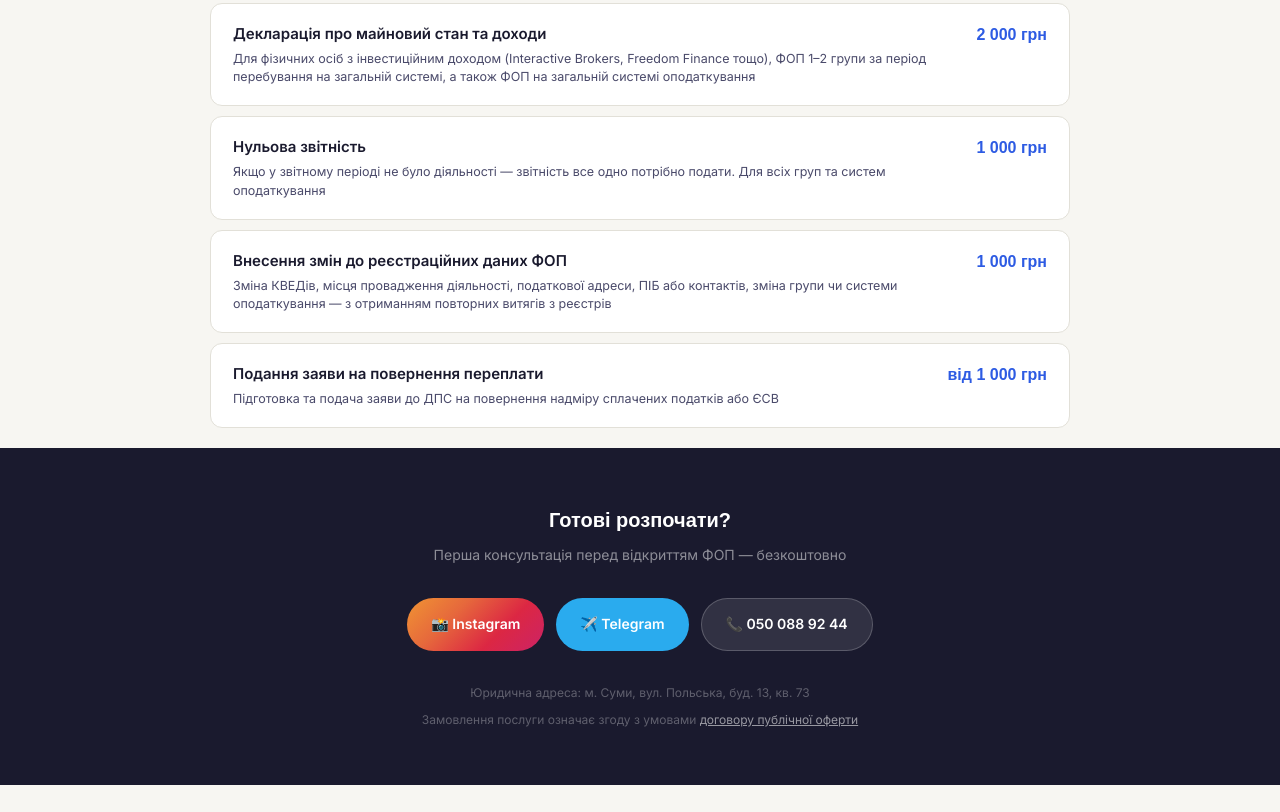
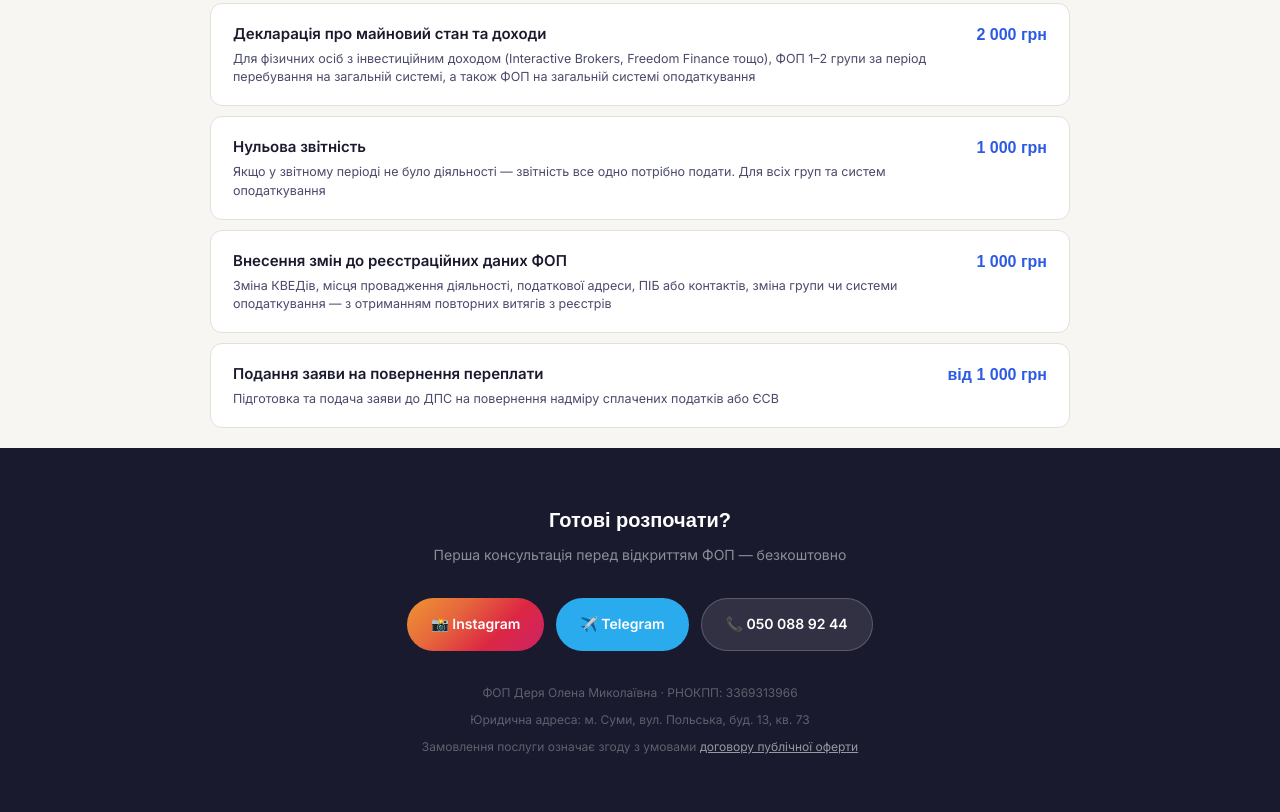
Before and after one commit to deriaelena-afk/price, a plain HTML site: page index.html in a window 1280 px wide. Shown: the part 3556-4368 px from the top of the page. Before the commit the page ends 4341 px from the top, so only its background shows below. Drawn offline with Linux system fonts and the light colour scheme; a web font is replaced by a local one.

Commit message:
Add files via upload

```diff
--- a/index.html
+++ b/index.html
@@ -693,7 +693,8 @@
     <a class="cta-btn cta-btn-tg" href="https://t.me/m/2Ez1xHXCNzUy" target="_blank">✈️ Telegram</a>
     <a class="cta-btn cta-btn-tel" href="tel:+380500889244">📞 050 088 92 44</a>
   </div>
-  <p style="margin-top:32px; font-size:12px; color:rgba(255,255,255,0.3);">Юридична адреса: м. Суми, вул. Польська, буд. 13, кв. 73</p>
+  <p style="margin-top:32px; font-size:12px; color:rgba(255,255,255,0.3);">ФОП Деря Олена Миколаївна · РНОКПП: 3369313966</p>
+  <p style="margin-top:8px; font-size:12px; color:rgba(255,255,255,0.3);">Юридична адреса: м. Суми, вул. Польська, буд. 13, кв. 73</p>
   <p style="margin-top:8px; font-size:12px; color:rgba(255,255,255,0.3);">Замовлення послуги означає згоду з умовами <a href="dogovir-oferty.pdf" target="_blank" style="color:rgba(255,255,255,0.55); text-decoration:underline;">договору публічної оферти</a></p>
 </div>
 
```
